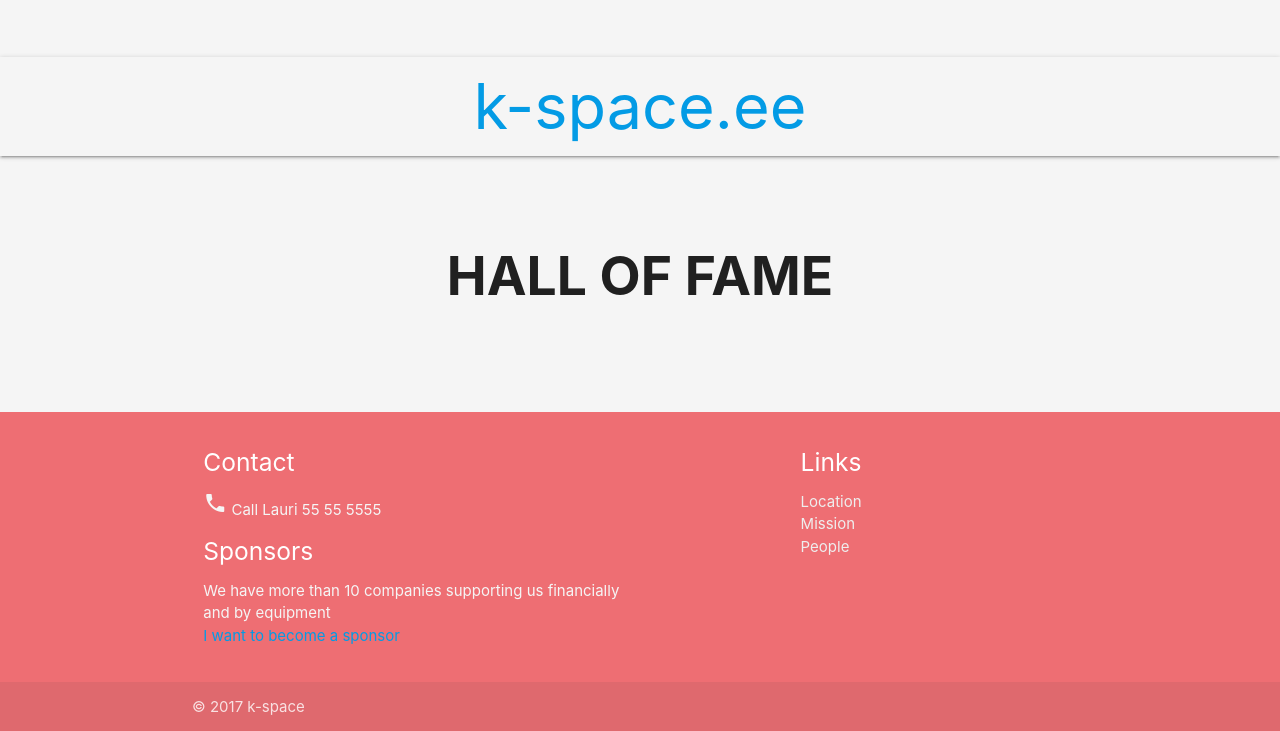
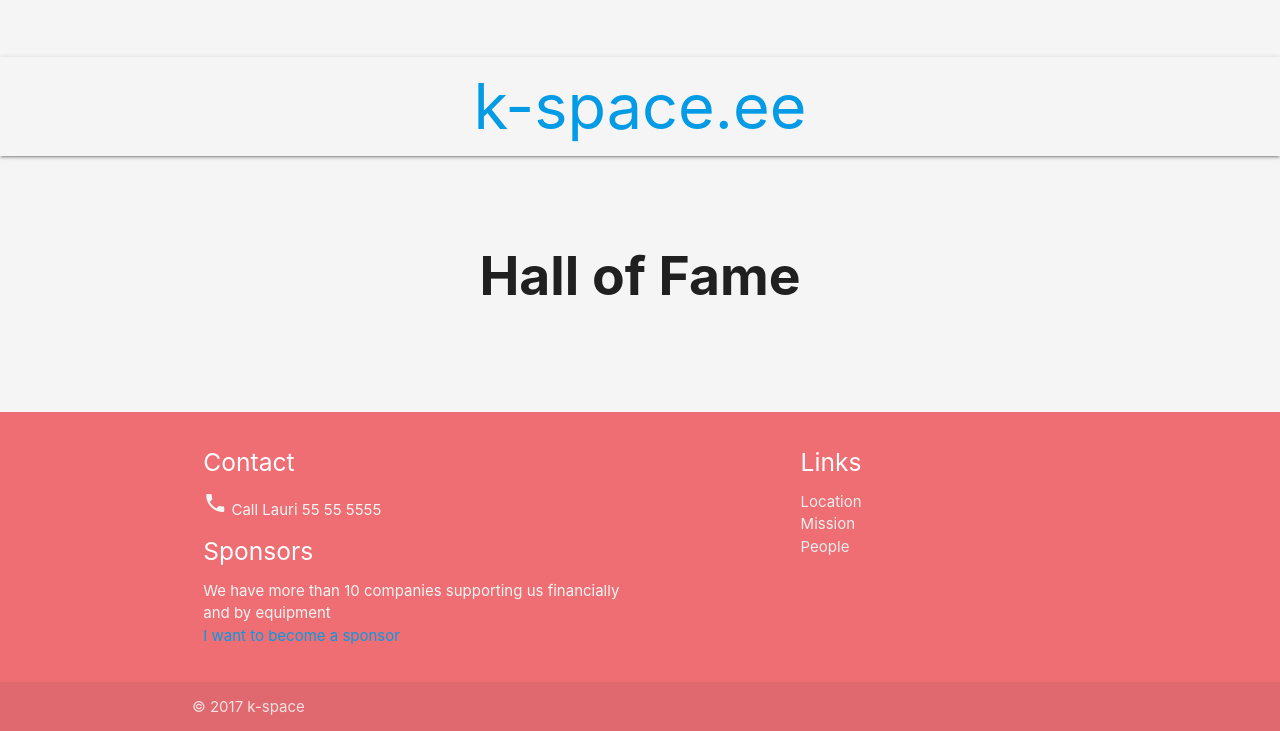
Before and after one commit to k-space-ee/k-space-web, a Django app: page /halloffame/ in a window 1280 px wide. Shown: the top 731 px of the page. Run offline with Django 3.2, Linux system fonts and the light colour scheme; some libraries are stand-ins or nearby versions.

Commit message:
Better hall of fame text

```diff
--- a/templates/challenges.html
+++ b/templates/challenges.html
@@ -21,11 +21,9 @@
     <!-- dashboard custom -->
 
     <div class="row container">
-
       <div class="section slogan">
         <h2 class="center-align" style="font-weight:bold">Challenges<br></h2>
       </div>
-
     </div>
 
     <div class="row container challenges">
--- a/templates/hall_of_fame.html
+++ b/templates/hall_of_fame.html
@@ -23,7 +23,7 @@
 
     <div class="row container">
       <div class="section slogan">
-        <h2 class="center-align" style="font-weight:bold">HALL OF FAME<br></h2>
+        <h2 class="center-align" style="font-weight:bold">Hall of Fame<br></h2>
       </div>
     </div>
 
```
